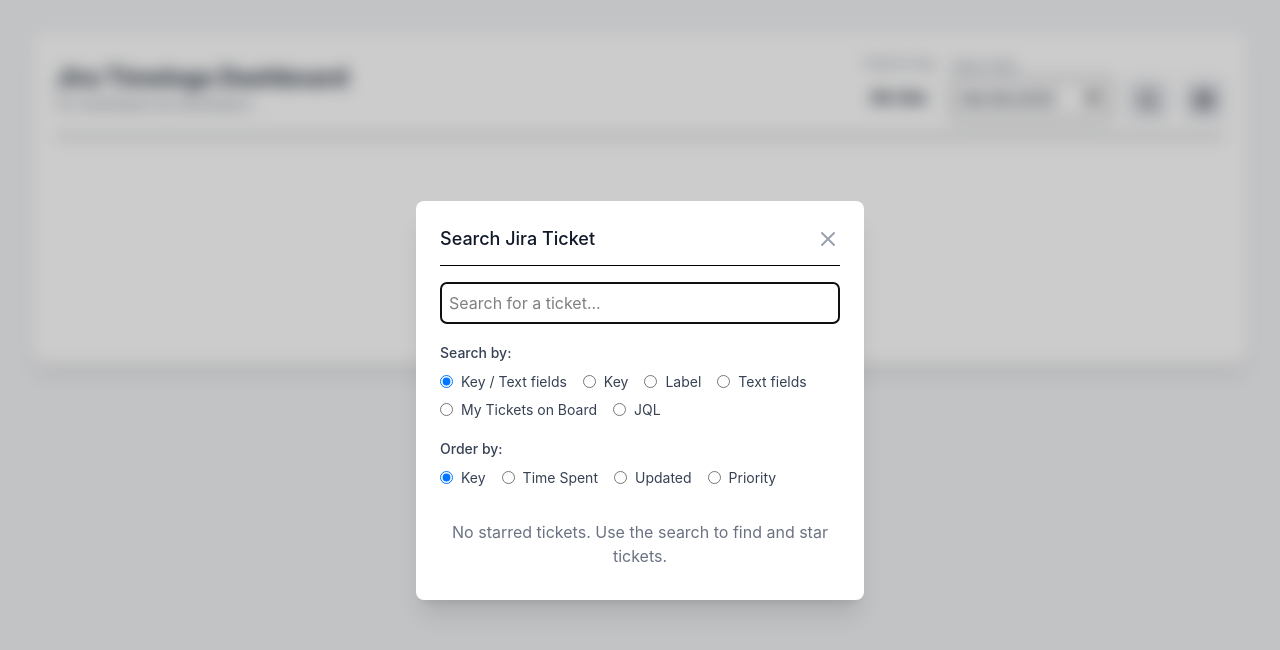
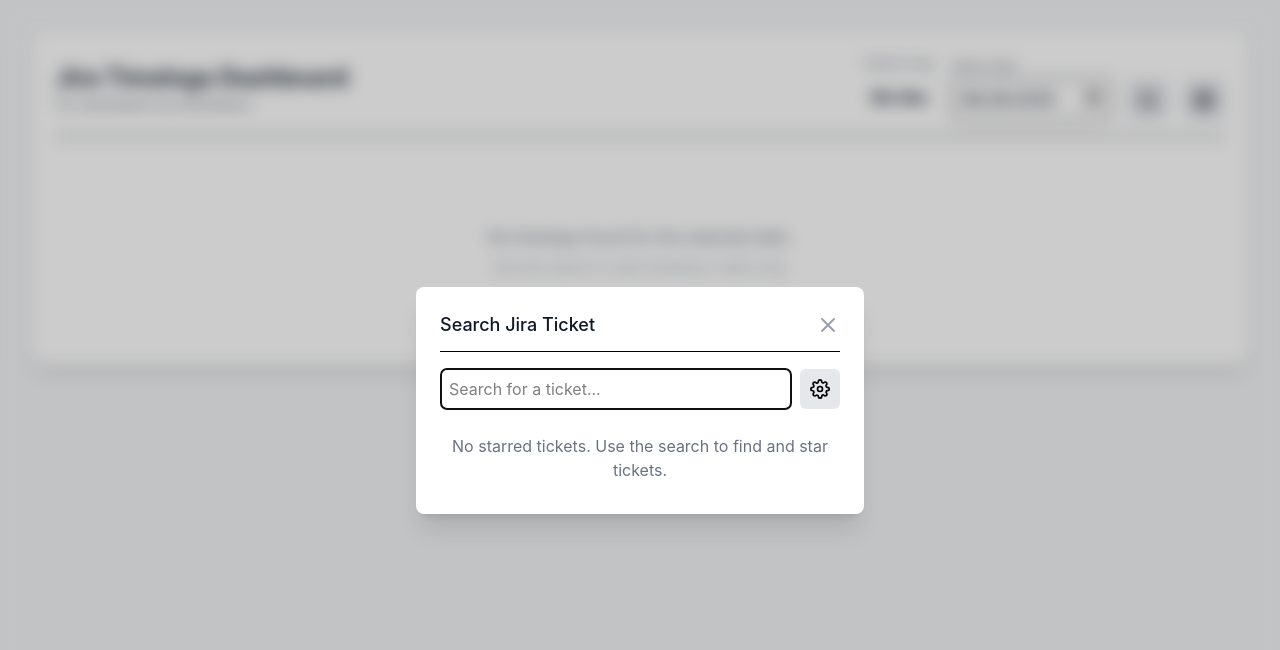
Before and after one commit to yrambler2001/jira-time-tracker, a React (Vite) app: page / in a window 1280 px wide. Both pictures are taken after a click on the button 1148 px from the left and 100 px from the top of the page. Shown: the top 650 px of the page. Built offline with nearby package versions, Linux system fonts and the light colour scheme.

Commit message:
feat(search): Add toggle for advanced search options

```diff
--- a/src/components/SearchModal.tsx
+++ b/src/components/SearchModal.tsx
@@ -1,7 +1,7 @@
 import React, { useState, useEffect, useCallback } from 'react';
 import Modal from './Modal';
 import type { JiraTicket, JiraProject } from '../types/jira';
-import { StarIcon } from './Icons';
+import { StarIcon, SettingsIcon } from './Icons';
 import { JiraApiClient } from '../services/jira';
 
 interface SearchModalProps {
@@ -24,6 +24,8 @@
   const [isLoadingStarred, setIsLoadingStarred] = useState(false);
   const [searchType, setSearchType] = useState<SearchType>('keyOrText');
   const [orderBy, setOrderBy] = useState('key');
+
+  const [areOptionsVisible, setAreOptionsVisible] = useState(false);
 
   const [projectKeys, setProjectKeys] = useState<string[]>([]);
 
@@ -144,6 +146,7 @@
     if (!isOpen) {
       setSearchTerm('');
       setSearchResults([]);
+      setAreOptionsVisible(false);
       return;
     }
 
@@ -200,7 +203,7 @@
   return (
     <Modal isOpen={isOpen} onClose={onClose} title="Search Jira Ticket">
       <div className="space-y-4">
-        <div className="flex items-center gap-4">
+        <div className="flex items-center gap-2">
           <input
             type="text"
             placeholder="Search for a ticket..."
@@ -210,8 +213,17 @@
             autoFocus
             disabled={searchType === 'myTickets'}
           />
+          <button
+            onClick={() => setAreOptionsVisible(!areOptionsVisible)}
+            className="p-2.5 rounded-md bg-gray-200 dark:bg-gray-700 hover:bg-gray-300 dark:hover:bg-gray-600"
+            aria-label="Toggle search options"
+          >
+            <SettingsIcon />
+          </button>
         </div>
-        <div className="space-y-2">
+
+        {areOptionsVisible && (
+          <div className="space-y-2 border-t dark:border-gray-700 pt-4">
             <div>
               <span className="font-medium text-sm text-gray-700 dark:text-gray-300">Search by:</span>
               {renderRadioGroup(
@@ -243,6 +255,7 @@
               )}
             </div>
           </div>
+        )}
 
         <div className="max-h-150 overflow-y-auto">
           {isLoading && <div className="p-2 text-center text-gray-500">Searching...</div>}
```
Also changed, not shown: 1 other file (tests, documents, lock files or other folders). Lines whose indentation alone changed are shown as unchanged.
